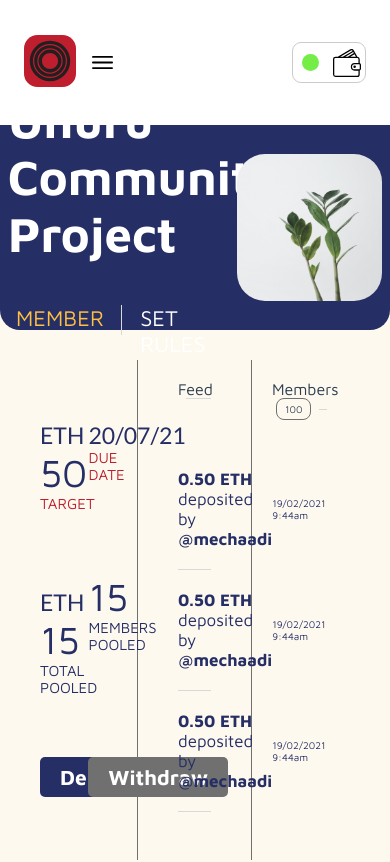
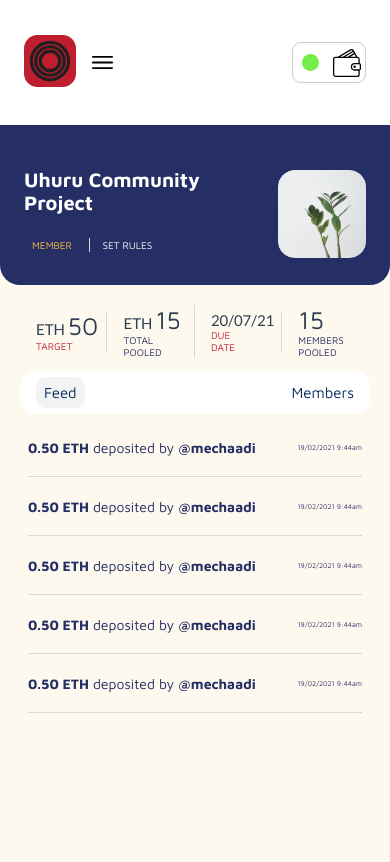
Before and after one commit to ohreee/pool-frontend, a Vue app: page /details in a window 390 px wide. Shown: the top 862 px of the page. Built offline with nearby package versions, Linux system fonts and the light colour scheme.

Commit message:
working on chat

```diff
--- a/src/components/feed/FeedItem.vue
+++ b/src/components/feed/FeedItem.vue
@@ -48,4 +48,22 @@ export default {
         p
             color: #252E65
             font-size: 10px
+
+@media only screen and (max-width: 576px)
+.ohr-feed-info
+    .ohr-feed-info-eth
+        color: #252E65
+        font-weight: bold
+        font-size: 14px !important
+    .ohr-feed-info-data
+        color: #252E65
+        font-size: 14px !important
+    .ohr-feed-info-username
+        color: #252E65
+        font-weight: bold
+        font-size: 14px !important
+.ohr-feed-date
+    p
+        color: #252E65
+        font-size: 7px !important
 </style>
--- a/src/views/Details.vue
+++ b/src/views/Details.vue
@@ -6,7 +6,7 @@
           <div class="ohr-col-8 ohr-details-header-text">
             <h1>Uhuru Community Project</h1>
             <div class="ohr-row ohr-no-gutter ohr-details-sub-list">
-              <div class="ohr-col-1">
+              <div class="ohr-col-1 ohr-v-center">
                 <p class="ohr-active">
                   MEMBER
                 </p>
@@ -14,8 +14,8 @@
               <div class="ohr-header-divider ohr-col-1 ohr-h-center">
                 <div></div>
               </div>
-              <div class="ohr-col-4">
-                <p>
+              <div class="ohr-col-4 ohr-col-sm-6 ohr-v-center">
+                <p class="ohr-inactive">
                   SET RULES
                 </p>
               </div>
@@ -27,9 +27,9 @@
         </div>
       </div>
     </div>
-    <div class="ohr-details-container">
+    <div class="ohr-details-container ohr-desktop">
       <div class="ohr-row">
-        <div class="ohr-col-4 ohr-details-summary">
+        <div class="ohr-col-4 ohr-col-lg-12 ohr-details-summary">
           <div class="ohr-row ohr-no-gutter ohr-summary-section">
             <div class="ohr-col-6">
               <p class="ohr-details-summary-data">ETH <span>50</span></p>
@@ -60,7 +60,7 @@
             </div>
           </div>
         </div>
-        <div class="ohr-col-4 ohr-feed-container">
+        <div class="ohr-col-4 ohr-col-lg-12 ohr-feed-container">
           <div class="ohr-row ohr-no-gutter ohr-feed-head ohr-v-center">
             <p>Feed</p>
             <span class="ohr-hor-line"></span>
@@ -84,12 +84,123 @@
             date="19/02/2021 9:44am"
           />
         </div>
-        <div class="ohr-col-4 ohr-members-container">
+        <div class="ohr-col-4 ohr-col-lg-12 ohr-members-container">
           <div class="ohr-row ohr-no-gutter ohr-v-center">
-              <p>Members</p>
+            <p>Members</p>
             <div class="ohr-col-9 ohr-no-gutter ohr-v-center ohr-h-center">
               <span class="ohr-members-count"> 100 </span>
               <div class="ohr-hor-line"></div>
+            </div>
+          </div>
+
+          <div class="ohr-chatbox">
+            <div class="ohr-chatbox-list"></div>
+
+            <div class="ohr-chatbox-input-box">
+              <input placeholder="Write a message..." />
+              <button>
+                <img src="@/assets/icons/send.svg" />
+              </button>
+            </div>
+          </div>
+        </div>
+      </div>
+    </div>
+    <div class="ohr-mobile">
+      <div class="ohr-row ohr-v-center">
+        <div
+          class="ohr-col-3 ohr-no-gutter ohr-details-mobile-sum ohr-right-border"
+        >
+          <p class="ohr-details-summary-data-mobile">ETH <span>50</span></p>
+          <p class="ohr-details-summary-info-mobile">TARGET</p>
+        </div>
+        <div
+          class="ohr-col-3 ohr-no-gutter ohr-details-mobile-sum ohr-right-border"
+        >
+          <p class="ohr-details-summary-data-mobile">ETH <span>15</span></p>
+          <p class="ohr-details-summary-info-blue-mobile">TOTAL<br />POOLED</p>
+        </div>
+
+        <div
+          class="ohr-col-3 ohr-no-gutter ohr-details-mobile-sum ohr-right-border"
+        >
+          <p class="ohr-details-summary-data-mobile">20/07/21</p>
+          <p class="ohr-details-summary-info-mobile">DUE<br />DATE</p>
+        </div>
+        <div class="ohr-col-3 ohr-details-mobile-sum ohr-no-gutter">
+          <p class="ohr-details-summary-data-mobile"><span>15</span></p>
+          <p class="ohr-details-summary-info-blue-mobile">
+            MEMBERS<br />POOLED
+          </p>
+        </div>
+      </div>
+
+      <div class="ohr-details-mobile-tab-container">
+        <div
+          @click="toggleButton(0)"
+          :class="
+            activeTab == 0
+              ? 'ohr-details-mobile-tab-active'
+              : 'ohr-details-mobile-tab'
+          "
+        >
+          Feed
+        </div>
+        <div
+          @click="toggleButton(1)"
+          :class="
+            activeTab == 1
+              ? 'ohr-details-mobile-tab-active'
+              : 'ohr-details-mobile-tab'
+          "
+        >
+          Members
+        </div>
+      </div>
+
+      <div class="ohr-details-mobile-viewpager">
+        <div v-if="activeTab == 0">
+          <feed-item
+            username="@mechaadi"
+            eth="0.50 ETH"
+            data="deposited by"
+            date="19/02/2021 9:44am"
+          />
+          <feed-item
+            username="@mechaadi"
+            eth="0.50 ETH"
+            data="deposited by"
+            date="19/02/2021 9:44am"
+          />
+          <feed-item
+            username="@mechaadi"
+            eth="0.50 ETH"
+            data="deposited by"
+            date="19/02/2021 9:44am"
+          />
+          <feed-item
+            username="@mechaadi"
+            eth="0.50 ETH"
+            data="deposited by"
+            date="19/02/2021 9:44am"
+          />
+          <feed-item
+            username="@mechaadi"
+            eth="0.50 ETH"
+            data="deposited by"
+            date="19/02/2021 9:44am"
+          />
+        </div>
+
+        <div v-else>
+          <div class="ohr-chatbox">
+            <div class="ohr-chatbox-list"></div>
+
+            <div class="ohr-chatbox-input-box">
+              <input placeholder="Write a message..." />
+              <button>
+                <img src="@/assets/icons/send.svg" />
+              </button>
             </div>
           </div>
         </div>
@@ -104,10 +215,101 @@ import OhrGrayButton from "../components/common/OhrGrayButton.vue";
 import FeedItem from "../components/feed/FeedItem.vue";
 export default {
   components: { OhrBlueButton, OhrGrayButton, FeedItem },
+  data() {
+    return {
+      activeTab: 0,
+    };
+  },
+  methods: {
+    toggleButton(v) {
+      this.activeTab = v;
+    },
+  },
 };
 </script>
 
 <style lang="sass" scoped>
+.ohr-mobile
+  display: none
+  padding: 20px
+  min-height: 600px
+  .ohr-details-mobile-viewpager
+    padding: 4px 8px
+  .ohr-details-mobile-tab-container
+    height: 43px
+    width: 100%
+    border-radius: 15px
+    background-color: #fff
+    margin-top: 13px
+    display: flex
+    justify-content: space-between
+    align-items: center
+    padding: 4px 16px
+    .ohr-details-mobile-tab
+      height: 31px
+      display: flex
+      justify-content: center
+      align-items: center
+      font-size: 15px
+      color: #032C60
+      cursor: pointer
+    .ohr-details-mobile-tab-active
+      height: 31px
+      background-color: #F3F3F3
+      display: flex
+      justify-content: center
+      align-items: center
+      padding: 0px 8px
+      border-radius: 10px
+      font-size: 15px
+      color: #032C60
+      cursor: pointer
+  .ohr-details-mobile-sum
+    padding-left: 16px
+  .ohr-right-border
+    border-right: 1px solid #D8D8D8
+  .ohr-details-summary-data-mobile
+    font-size: 15px
+    font-family: 'Lato' !important
+    span
+      font-size: 25px
+  .ohr-details-summary-info-mobile
+    font-size: 10px
+    color: #BC202E
+  .ohr-details-summary-info-blue-mobile
+    font-size: 10px
+    color: #252E65
+
+.ohr-chatbox
+  margin-top: 24px
+  .ohr-chatbox-list
+    background-color: #fff
+    border-radius: 15px
+    height: 315px
+    width: 100%
+  .ohr-chatbox-input-box
+    margin-top: 14px
+    display: flex
+    align-items: center
+    justify-content: space-between
+    input
+      background-color: #fff
+      border-radius: 5px
+      height: 39px
+      width: 88%
+      border: none
+      outline: none
+      padding: 4px 16px
+    button
+      background-color: transparent
+      display: flex
+      justify-content: center
+      align-items: center
+      cursor: pointer
+      width: 10%
+      height: 39px
+      border: none
+
 .ohr-details-header
     background-color: #252E65
     height: 205px
@@ -198,4 +400,43 @@ export default {
         .ohr-details-summary-info
             color: #BC202E
             font-size: 15px
+
+@media only screen and (max-width: 992px)
+  .ohr-details-header-text
+    h1
+      font-size: 30px !important
+    .ohr-active
+      font-size: 16px !important
+    .ohr-inactive
+      font-size: 16px !important
+  .ohr-details-summary
+    border: none !important
+  .ohr-feed-container
+    border: none !important
+
+@media only screen and (max-width: 576px)
+  .ohr-mobile
+    display: block !important
+  .ohr-desktop
+    display: none
+  .ohr-details-header-text
+    h1
+      font-size: 20px !important
+    .ohr-active
+      font-size: 10px !important
+    .ohr-inactive
+      font-size: 10px !important
+  .ohr-details-header
+    padding: 16px
+    height: 160px !important
+  .ohr-details-sub-list
+    margin-top: 16px !important
+  .ohr-header-divider
+    height: 30px !important
+    div
+      height: 100% !important
+  .ohr-details-image
+    img
+      height: 88px !important
+      width: 88px !important
 </style>
```
Also changed, not shown: src/assets/icons/send.svg (added).
